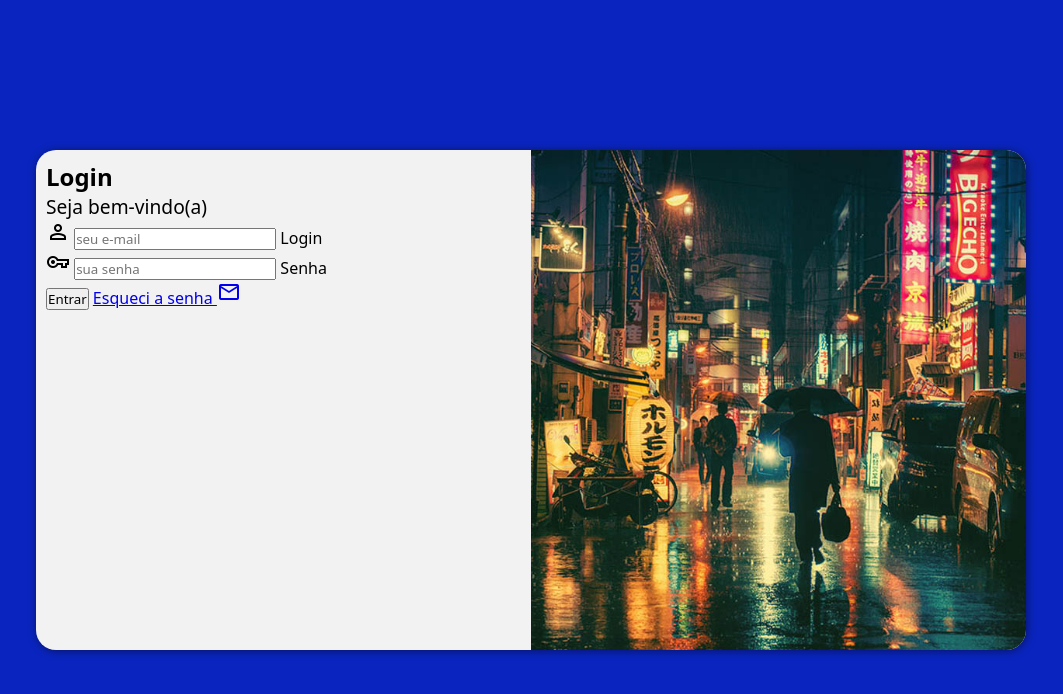
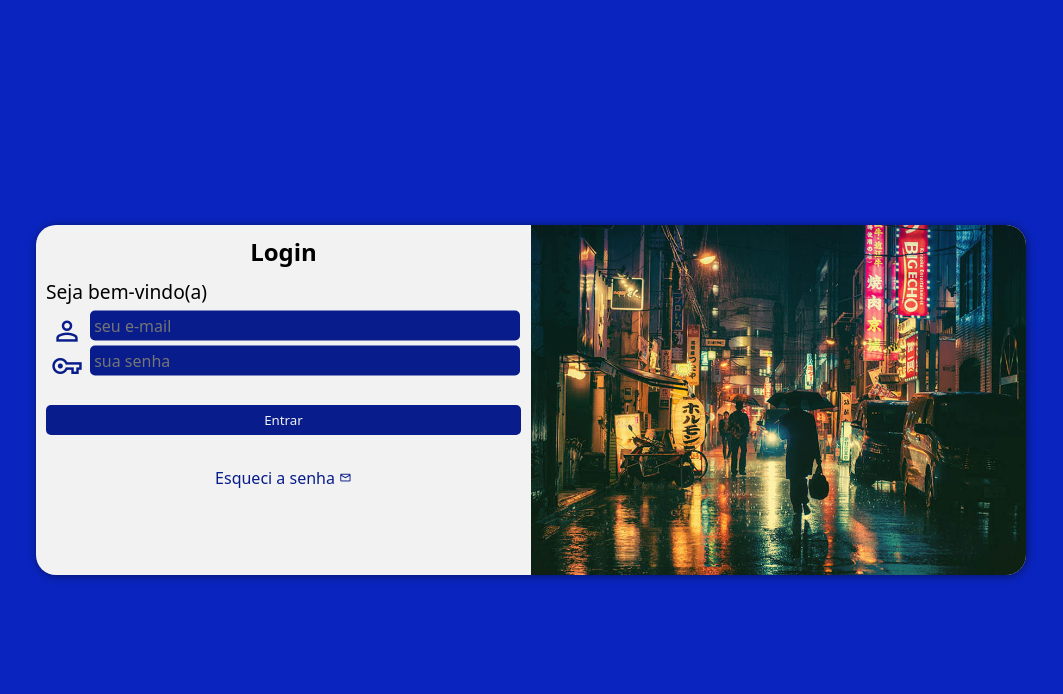
Before and after one commit to wkd10/login, a plain HTML site: page index.html in a window 1280 px wide. Shown: the whole page, without its empty margins (109-1172 px from the left). Drawn offline with nearby package versions, Linux system fonts and the light colour scheme.

Commit message:
finalmente terminei

```diff
--- a/estilos/media-query.css
+++ b/estilos/media-query.css
@@ -8,7 +8,10 @@
     section#login{
         width: 90vw;
     }
-
+    section#login{
+        width: 80vw;
+        height: 300px;
+    }
     section#login > div#imagem{
         float: left;
         width: 30%;
@@ -28,6 +31,7 @@
 
     section#login{
         width: 990px;
+        height: 350px;
     }
     section#login > div#imagem{
         float: right;
--- a/estilos/style.css
+++ b/estilos/style.css
@@ -12,7 +12,7 @@
     ---cor2:#0820A6;
     ---cor3:#14268C;
     ---cor4:#F2F2F2;
-    ---cor5:#0D0D0D
+    ---cor5:#081c8b;
 
 }
 body, html {
@@ -24,7 +24,6 @@ section#login{
     position: absolute;
     top: 50%;
     left: 50%;
-    transform: translate(-50%, -50%);
     overflow: hidden;
 
     box-shadow: 1px 1px 10px rgba(0, 0, 0, 0.466);
@@ -35,6 +34,7 @@ section#login{
 
     transition: width .4s, height .4s;
     transition-timing-function: ease;
+    transform: translate(-50%, -50%);
 }
 section#login > div#imagem{
     display: block;
@@ -47,3 +47,74 @@ section#login > div#formulario{
     display: block;
     padding: 10px;
 }
+div#formulario > h1{
+    text-align: center;
+    margin-bottom: 10px;
+}
+div#formulario > p{
+
+}
+form> div.campo{
+    background-color: var(---cor4);
+    width: 100%;
+    height: 30px;
+    border-radius: 5px;
+    margin: 5px 0px;
+}
+div.campo > label{
+    display: none;
+}
+div.campo > span{
+    color: var(---cor5);
+    /*background-color: black;*/
+    font-size: 2em;
+    width: 40px;
+    padding: 5px;
+}
+div.campo > input{
+    background-color: var(---cor5);
+    font-size: 1em;
+    width: calc(100% - 45px);
+    height: 100%;
+    border: none;
+    border-radius: 5px;
+    padding: 4px;
+    transform: translateY(-15.5px); /*sempre em ultimo*/
+}
+div.campo > input:focus-within{
+    background-color: var(---cor4);
+    border: none;
+}
+
+form > input[type=submit]{
+    display: block;
+    width: 100%;
+    height: 30px;
+    background-color: var(---cor5);
+    color: var(---cor4);
+    border: none;
+    border-radius: 5px;
+    margin-top: 30px;
+}
+form > input[type=submit]:hover{
+    background-color: var(---cor1);
+}
+form > a.botao{
+    display: block;
+    text-align: center;
+    width: 100%;
+    height: 30px;
+    padding-top: 2px;
+    background-color:var(---cor4);
+    color: #081c8b;
+    border-radius: 5px;
+    text-decoration: none;
+    margin-top: 30px;
+}
+form > a.botao:hover{
+    background-color:#081c8b;
+    color: white;
+}
+form > a.botao > span {
+    font-size: 0.8em;
+}
--- a/index.html
+++ b/index.html
@@ -33,7 +33,7 @@
                      <label for="isenha">Senha</label>
                 </div>
                 <input type="submit" value="Entrar">
-                <a href="esqueci.html">
+                <a href="esqueci.html" class="botao">
                     Esqueci a senha <span class="material-symbols-outlined">
                         mail
                         </span>
```
